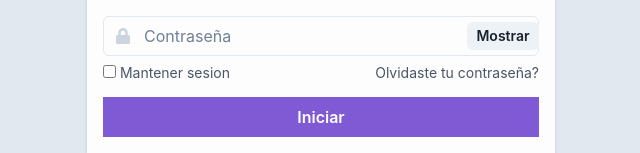
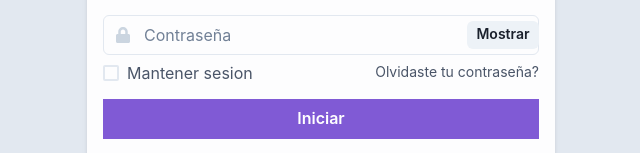
Before and after one commit to matzapata/PG-Henry, a React (Create React App) app in the folder client/: page /login in a window 1280 px wide. Shown: the part 389-542 px from the top of the page, without its empty margins (319-959 px from the left). Built offline with nearby package versions, Linux system fonts and the light colour scheme.

Commit message:
Fix checkbox (/client/src/components/Login)

```diff
--- a/client/src/components/Login/Login.tsx
+++ b/client/src/components/Login/Login.tsx
@@ -1,4 +1,4 @@
-import React from "react";
+import React, { useEffect } from "react";
 import { useState } from "react";
 import {
   Flex,
@@ -15,6 +15,8 @@ import {
   FormControl,
   FormHelperText,
   InputRightElement,
+  Checkbox,
+  CheckboxGroup,
 } from "@chakra-ui/react";
 import { FaUserAlt, FaLock } from "react-icons/fa";
 
@@ -75,19 +77,18 @@ const App = () => {
                   </InputRightElement>
                 </InputGroup>
                 <FormHelperText display="flex" justifyContent="space-between">
-                  <div>
-                    <input type="checkbox" name="" />
-                    <span> Mantener sesion</span>
-                  </div>
+                  <Checkbox>Mantener sesion</Checkbox>
                   <Link>Olvidaste tu contraseña?</Link>
                 </FormHelperText>
               </FormControl>
               <Button
                 borderRadius={0}
+                id="login"
                 type="submit"
                 variant="solid"
                 colorScheme="purple"
                 width="full"
+                // onClick={login}
               >
                 Iniciar
               </Button>
```
